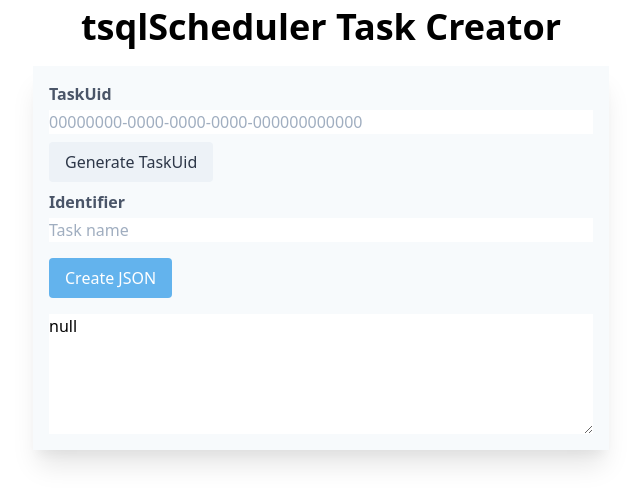
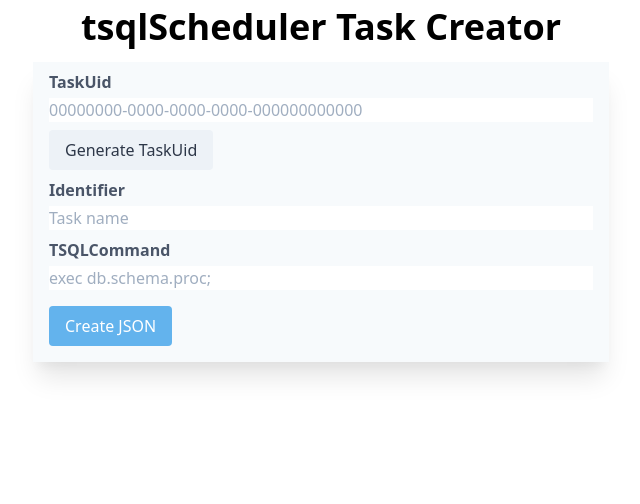
Before and after one commit to taddison/tsqlscheduler-task-creator, a React (Create React App) app: page / in a window 1280 px wide. Shown: the top 504 px of the page, without its empty margins (319-959 px from the left). Built offline with nearby package versions, Linux system fonts and the light colour scheme; what @tailwindcss/custom-forms would draw is missing.

Commit message:
add third field, tidy formatting

```diff
--- a/src/App.js
+++ b/src/App.js
@@ -1,38 +1,70 @@
 import React, { useState } from "react";
 import { Formik, Form, Field, ErrorMessage } from "formik";
-import * as yup from 'yup';
+import * as yup from "yup";
 import "./styles/App.out.css";
 
 const schema = yup.object().shape({
   TaskUid: yup.string().required(),
-  Identifier: yup.string().required()
-})
+  Identifier: yup.string().required(),
+  TSQLCommand: yup.string().required()
+});
 
 const TextInput = ({ name, placeholder }) => {
   return (
-    <label className="block mt-2">
+    <label className="block mb-2">
       <span className="text-gray-700 font-semibold">{name}</span>
       <Field
         className="form-input mt-1 block w-full"
         name={name}
         placeholder={placeholder}
       />
-      <ErrorMessage name={name} component="div" />
+      <ErrorMessage
+        name={name}
+        component="div"
+        className="text-red-800 italic"
+      />
+    </label>
+  );
+};
+
+const GuidInput = ({ name, placeholder }) => {
+  return (
+    <label className="block mb-2">
+      <span className="text-gray-700 font-semibold">{name}</span>
+      <Field
+        className="form-input mt-1 block w-full"
+        name={name}
+        placeholder={placeholder}
+      />
+      <button
+        className="mt-2 bg-gray-200 text-gray-800 hover:bg-gray-400 py-2 px-4 rounded focus:outline-none focus:shadow-outline"
+        onClick={e => e.preventDefault()}
+      >
+        Generate TaskUid
+      </button>
+      <ErrorMessage
+        name={name}
+        component="div"
+        className="text-red-800 italic"
+      />
     </label>
   );
 };
 
 function App() {
-  const [jsonTask, setJsonTask] = useState("null");
+  const [jsonTask, setJsonTask] = useState(null);
 
   return (
     <div>
-      <header className="text-center text-4xl font-bold">tsqlScheduler Task Creator</header>
-      <div className="max-w-xl mx-auto mt-3 px-4 py-2 bg-gray-100 shadow-xl">
+      <header className="text-center text-4xl font-bold">
+        tsqlScheduler Task Creator
+      </header>
+      <div className="max-w-xl mx-auto mt-2 px-4 py-2 bg-gray-100 shadow-xl">
         <Formik
           initialValues={{
             TaskUid: "",
-            Identifier: ""
+            Identifier: "",
+            TSQLCommand: "",
           }}
           validate={values => {
             const errors = {};
@@ -46,28 +78,37 @@ function App() {
         >
           {({ isSubmitting }) => (
             <Form>
-              <TextInput
+              <GuidInput
                 name="TaskUid"
                 placeholder="00000000-0000-0000-0000-000000000000"
               />
-              <button
-                className="mt-2 bg-gray-200 text-gray-800 hover:bg-gray-400 py-2 px-4 rounded focus:outline-none focus:shadow-outline"
-                onClick={e => e.preventDefault()}
-              >
-                Generate TaskUid
-              </button>
 
               <TextInput name="Identifier" placeholder="Task name" />
+              <TextInput
+                name="TSQLCommand"
+                placeholder="exec db.schema.proc;"
+              />
 
-              <button type="submit" className="mt-4 bg-blue-400 text-white hover:bg-blue-600 py-2 px-4 rounded focus:outline-none focus:shadow-outline" disabled={isSubmitting}>
+              <button
+                type="submit"
+                className="my-2 bg-blue-400 text-white hover:bg-blue-600 py-2 px-4 rounded focus:outline-none focus:shadow-outline"
+                disabled={isSubmitting}
+              >
                 Create JSON
               </button>
             </Form>
           )}
         </Formik>
-        {jsonTask && <div className="mt-4">
-          <textarea className="form-textarea block w-full mb-2" rows={5} value={jsonTask} readOnly />
-        </div>}
+        {jsonTask && (
+          <div className="mt-4">
+            <textarea
+              className="form-textarea block w-full mb-2"
+              rows={5}
+              value={jsonTask}
+              readOnly
+            />
+          </div>
+        )}
       </div>
     </div>
   );
```
